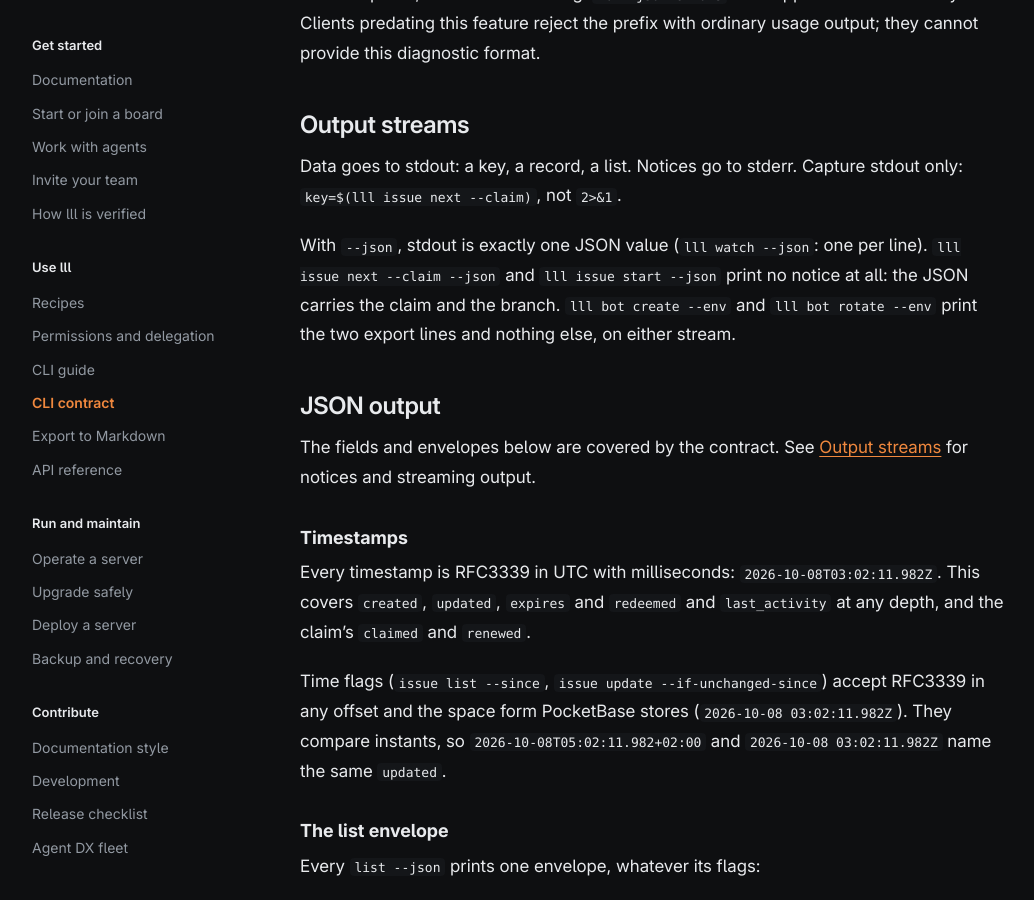
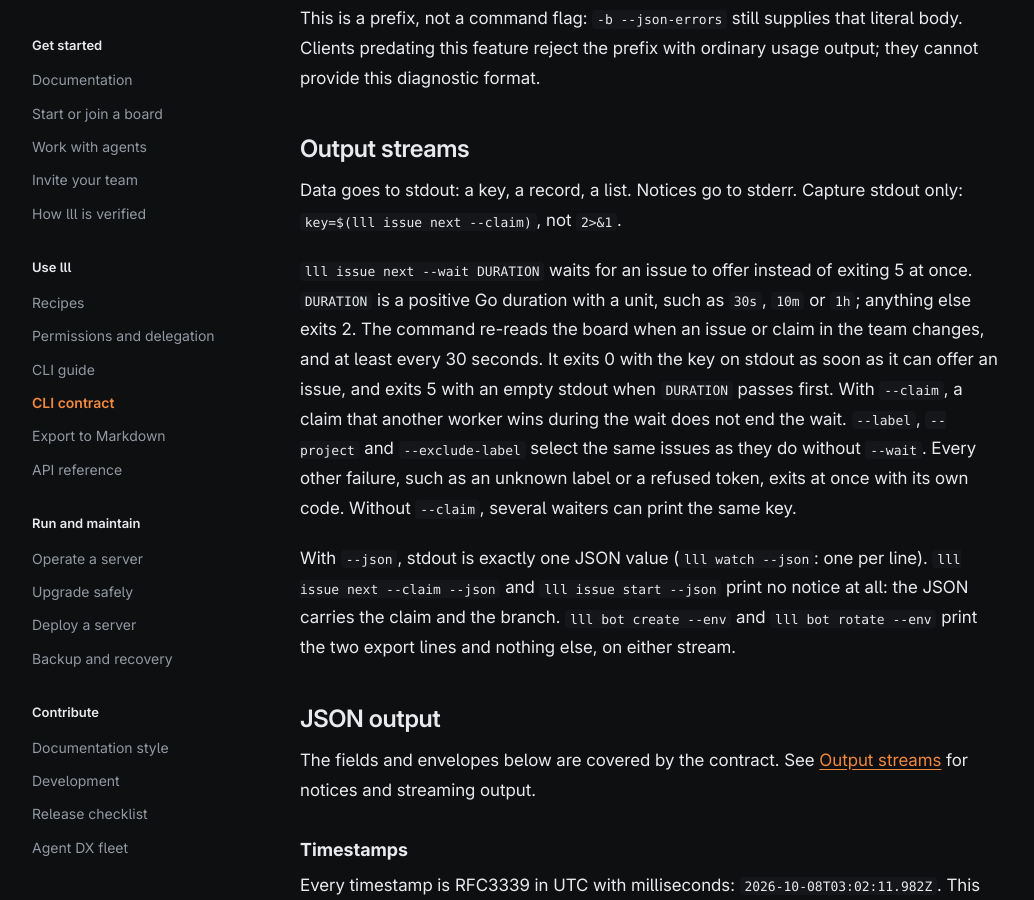
Before and after one commit to escherize/lll, a Jekyll site: the page built from docs/cli-contract.md, in a window 1280 px wide and 900 px high, scrolled down 3221 px. Shown: the whole window, without its empty margins (60-1094 px from the left). Built offline with Jekyll 4.4.1, drawn with Linux system fonts in a browser that asks for light colours; our own code applies the rules of GitHub Pages for plain Markdown files; some of the changed text lies outside the part shown.

Commit message:
feat: issue next --wait DURATION waits for a ready issue (LLL-820)
With nothing to offer, the command subscribes to the team's issue and
claim events and repeats the ordinary selection pass on each event, and
at least every 30 seconds, until it offers an issue or DURATION passes.
Timeout exits 5 with no key. A claim another worker wins during the wait
does not end it. Without --wait the command is unchanged.

Co-Authored-By: Claude Fable 5.2 <noreply@anthropic.com>

```diff
--- a/docs/cli-contract.md
+++ b/docs/cli-contract.md
@@ -35,7 +35,7 @@ code, not on the error text.
 | 2 | Usage: the command line, or a setting that stands in for a flag (`LLL_SORT`, `LLL_AGENT`, `LLL_TEAM`) | unknown noun, verb or flag; a missing or malformed argument (`'nope' is not an issue ID`); no team configured for a command that needs one (fix: `--team KEY` or `lll attach`) |
 | 3 | Not found | no such issue, doc, team, label, project, member or webhook; an issue outside your teams |
 | 4 | Refused or conflict | the claim is held by someone else; release or renew without the claim; closing or deleting a claimed issue without `--force`; creating a bot that exists; a read-only member writing; an `--if-unchanged-since` mismatch; a declined delete confirmation |
-| 5 | Nothing to do | `lll issue next` with an empty agenda |
+| 5 | Nothing to do | `lll issue next` with an empty agenda; `lll issue next --wait DURATION` when the wait ends with an empty agenda |
 | 6 | Not authenticated | no token, or an expired, revoked or corrupted token |
 
 `--help` and `-h` exit 0 and print to stdout.
@@ -103,6 +103,17 @@ usage output; they cannot provide this diagnostic format.
 
 Data goes to stdout: a key, a record, a list. Notices go to stderr. Capture
 stdout only: `key=$(lll issue next --claim)`, not `2>&1`.
+
+`lll issue next --wait DURATION` waits for an issue to offer instead of exiting
+5 at once. `DURATION` is a positive Go duration with a unit, such as `30s`,
+`10m` or `1h`; anything else exits 2. The command re-reads the board when an
+issue or claim in the team changes, and at least every 30 seconds. It exits 0
+with the key on stdout as soon as it can offer an issue, and exits 5 with an
+empty stdout when `DURATION` passes first. With `--claim`, a claim that another
+worker wins during the wait does not end the wait. `--label`, `--project` and
+`--exclude-label` select the same issues as they do without `--wait`. Every
+other failure, such as an unknown label or a refused token, exits at once with
+its own code. Without `--claim`, several waiters can print the same key.
 
 With `--json`, stdout is exactly one JSON value (`lll watch --json`: one per
 line). `lll issue next --claim --json` and `lll issue start --json` print no
--- a/scripts/test_command_output.py
+++ b/scripts/test_command_output.py
@@ -63,6 +63,7 @@ ALLOW: dict[tuple[str, str], str] = {
     ('src/commands/bot_lifecycle.lis', 'confirm_bot_remove'): 'interactive removal confirmation must be visible before reading terminal input; stderr preserves JSON stdout',
     ('src/commands/login.lis', 'ask_email'): 'interactive email prompt',
     ('src/commands/issue_write.lis', 'pr_cmd'): 'lll issue pr: gh pr create output passes straight through',
+    ('src/commands/issue_next_wait.lis', 'next_wait_notice'): 'lll issue next --wait: says it is waiting before it blocks, for up to the whole wait',
     ('src/commands/import.lis', 'gh_issue_list'): 'lll import github: gh issue list stderr passes straight through',
     ('src/commands/import.lis', 'progress'): 'lll import github: one line per created issue as it lands, so a long import shows progress',
     ('src/secret/secret.lis', 'prompted'): 'interactive password prompt, written before the answer is read',
@@ -82,6 +83,7 @@ ALLOW: dict[tuple[str, str], str] = {
 CALLERS: dict[tuple[str, str], set[tuple[str, str]]] = {
     ('src/commands/project_cascade.lis', 'cascade_confirm'): {('src/commands/project_cascade.lis', 'project_cascade')},
     ('src/commands/bot_lifecycle.lis', 'confirm_bot_remove'): {('src/commands/bot_lifecycle.lis', 'bot_remove_owned')},
+    ('src/commands/issue_next_wait.lis', 'next_wait_notice'): {('src/commands/issue_next_wait.lis', 'issue_next_waiting')},
     ('src/main.lis', 'render'): {('src/main.lis', 'main')},
     ('src/main.lis', 'write'): {('src/main.lis', 'render')},
     ('src/commands/watch_log.lis', 'watch_log'): {('src/commands/watch.lis', 'watch_stream')},
```
Also changed, not shown: CHANGELOG.md, 3 other files.
